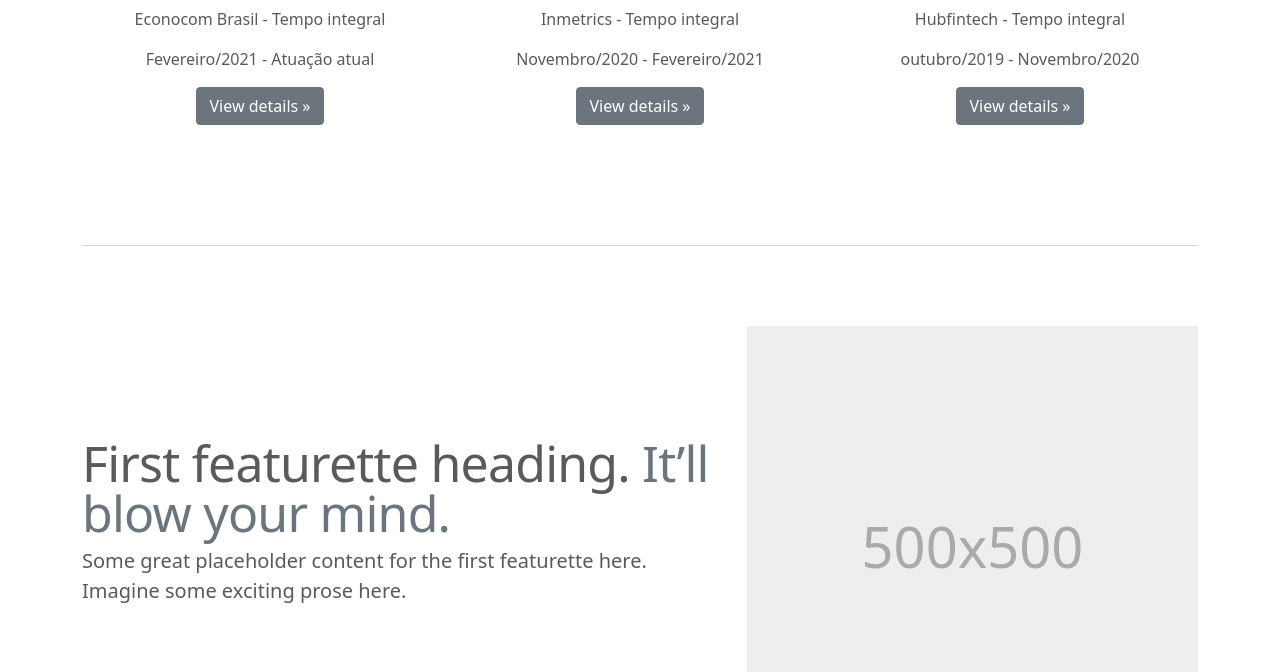
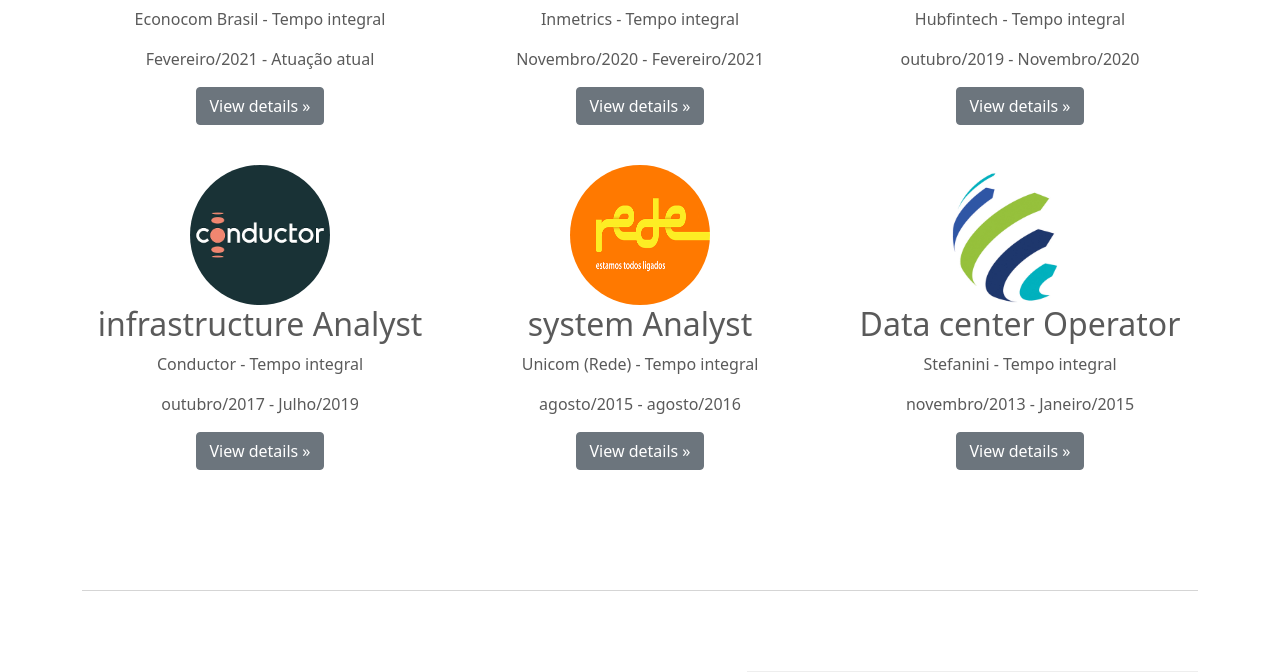
Before and after one commit to pvpauloo/firstFlask, a Flask app: page / in a window 1280 px wide. Shown: the part 803-1475 px from the top of the page. Run offline with Flask 2, Linux system fonts and the light colour scheme; some libraries are stand-ins or nearby versions.

Commit message:
add more 3 experience

```diff
--- a/app/templates/index.html
+++ b/app/templates/index.html
@@ -38,7 +38,7 @@
       </div>
       <div class="carousel-item">
         <img src="{{ url_for('static', filename='myson.jpg') }}" class="bd-placeholder-img" width="100%" height="100%" xmlns="http://www.w3.org/2000/svg" aria-hidden="true" preserveAspectRatio="xMidYMid slice" focusable="false"><rect width="100%" height="100%" fill="#777"/>
-
+clear
         <div class="container">
           <div class="carousel-caption text-end">
             <h1>My son is worth.</h1>
@@ -91,6 +91,30 @@
         <p>outubro/2019 - Novembro/2020</p>
         <p><a class="btn btn-secondary" href="#">View details &raquo;</a></p>
       </div><!-- /.col-lg-4 -->
+      <div class="col-lg-4">
+        <img src="{{ url_for('static', filename='conductor.png') }}" class="bd-placeholder-img rounded-circle" width="140" height="140" xmlns="http://www.w3.org/2000/svg" role="img" aria-label="Placeholder: 140x140" preserveAspectRatio="xMidYMid slice" focusable="false" ><title>Placeholder</title><rect width="100%" height="100%" fill="#777"/><text x="50%" y="50%" fill="#777" dy=".3em"></text>
+
+        <h2>infrastructure Analyst</h2>
+        <p>Conductor - Tempo integral</p>
+        <p>outubro/2017 - Julho/2019</p>
+        <p><a class="btn btn-secondary" href="#">View details &raquo;</a></p>
+      </div><!-- /.col-lg-4 -->
+      <div class="col-lg-4">
+        <img src="{{ url_for('static', filename='rede.png') }}" class="bd-placeholder-img rounded-circle" width="140" height="140" xmlns="http://www.w3.org/2000/svg" role="img" aria-label="Placeholder: 140x140" preserveAspectRatio="xMidYMid slice" focusable="false" ><title>Placeholder</title><rect width="100%" height="100%" fill="#777"/><text x="50%" y="50%" fill="#777" dy=".3em"></text>
+
+        <h2>system Analyst</h2>
+        <p>Unicom (Rede) - Tempo integral</p>
+        <p>agosto/2015 - agosto/2016</p>
+        <p><a class="btn btn-secondary" href="#">View details &raquo;</a></p>
+      </div><!-- /.col-lg-4 -->
+      <div class="col-lg-4">
+        <img src="{{ url_for('static', filename='stefanini.png') }}" class="bd-placeholder-img rounded-circle" width="140" height="140" xmlns="http://www.w3.org/2000/svg" role="img" aria-label="Placeholder: 140x140" preserveAspectRatio="xMidYMid slice" focusable="false" ><title>Placeholder</title><rect width="100%" height="100%" fill="#777"/><text x="50%" y="50%" fill="#777" dy=".3em"></text>
+
+        <h2>Data center Operator</h2>
+        <p>Stefanini - Tempo integral</p>
+        <p>novembro/2013 - Janeiro/2015</p>
+        <p><a class="btn btn-secondary" href="#">View details &raquo;</a></p>
+      </div><!-- /.col-lg-4 -->
     </div><!-- /.row -->
 
 
```
Also changed, not shown: app/static/conductor.png (added), app/static/rede.png (added), app/static/stefanini.png (added).
